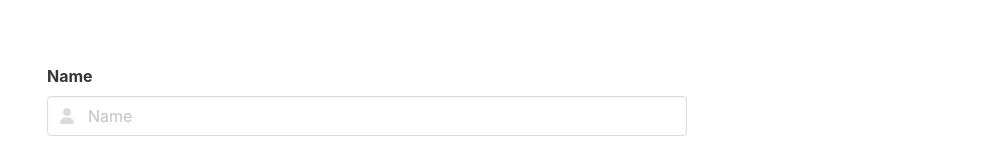
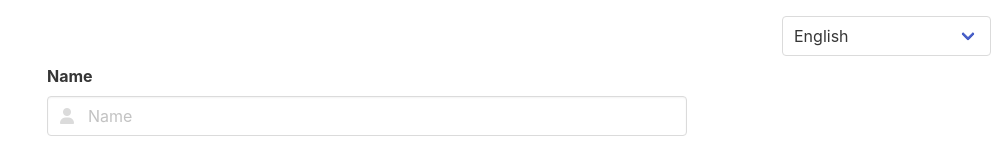
Before and after one commit to TheAwesomeStorm/vue-form-validation, a Vue app: page / in a window 1280 px wide. Shown: the top 152 px of the page, without its empty margins (273-1280 px from the left). Built offline with nearby package versions, Linux system fonts and the light colour scheme.

Commit message:
Added AppHeader component that implements a Select to change internationalization

```diff
--- a/src/App.vue
+++ b/src/App.vue
@@ -2,9 +2,11 @@
   // This starter template is using Vue 3 <script setup> SFCs
   // Check out https://vuejs.org/api/sfc-script-setup.html#script-setup
   import FormSample from './components/FormSample.vue';
+  import AppHeader from './components/AppHeader.vue';
 </script>
 
 <template>
+  <AppHeader />
   <FormSample />
 </template>
 
--- /dev/null
+++ b/src/components/AppHeader.vue
@@ -0,0 +1,31 @@
+<template>
+  <div class="select">
+    <label for="select-language" />
+    <select
+      id="select-language"
+      v-model="lang"
+      @change="modifyAppLanguage($event)"
+    >
+      <option value="en">English</option>
+      <option value="pt_BR">Brazilian Portuguese</option>
+    </select>
+  </div>
+</template>
+
+<script lang="ts" setup>
+  const lang = localStorage.getItem('lang') || 'en';
+  const modifyAppLanguage = (event: Event) => {
+    const value = (event.target as HTMLSelectElement).value;
+    localStorage.setItem('lang', value);
+    window.location.reload();
+  };
+</script>
+
+<style scoped>
+  .select {
+    position: absolute;
+    top: 0;
+    right: 0;
+    margin: 16px 16px 0 0;
+  }
+</style>
--- a/src/i18n/index.ts
+++ b/src/i18n/index.ts
@@ -7,8 +7,10 @@ const messages = {
   pt_BR,
 };
 
+const localStorageLocale = localStorage.getItem('lang') || '';
+
 export const i18n = createI18n({
-  locale: 'pt_BR',
+  locale: localStorageLocale,
   fallbackLocale: 'en',
   messages,
 });
```
